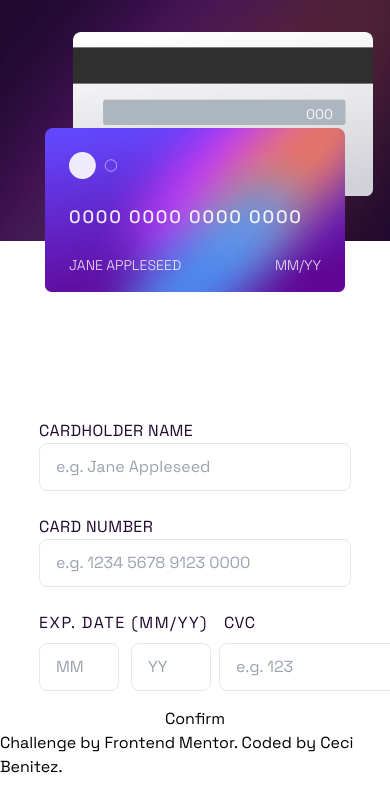
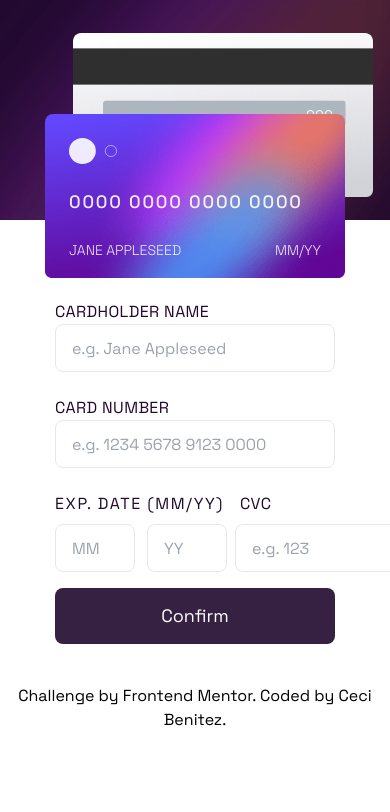
Before and after one commit to UnicornDad8/interactive-card-details-form, a Next.js app: page / in a window 390 px wide. Shown: the top 812 px of the page. Built offline with nearby package versions, Linux system fonts and the light colour scheme.

Commit message:
Finishing form styles

```diff
--- a/src/components/complete/index.js
+++ b/src/components/complete/index.js
@@ -12,7 +12,7 @@ function Form() {
           "flex flex-col h-[40%] bg-cover bg-main-desktop bg-no-repeat lg:w-1/3 lg:h-full"
         }
       >
-        <footer className="relative bottom-0 flex justify-center mt-48 mb-4 text-xs lg:absolute lg:mt-0">
+        <footer className="relative bottom-0 flex justify-center text-xs text-center lg:absolute lg:mt-0">
           <div>
             Challenge by{" "}
             <a
--- a/src/components/form/index.js
+++ b/src/components/form/index.js
@@ -129,11 +129,11 @@ function Form() {
 
   return (
     <main
-      className={`flex flex-col h-screen w-screen ${grotesk.className} overflow-hidden lg:flex-row`}
+      className={`w-screen flex flex-col h-auto lg:h-screen ${grotesk.className} overflow-hidden lg:flex-row`}
     >
-      <div className="flex flex-col h-[40%] bg-cover bg-main-desktop bg-no-repeat lg:w-1/3 lg:h-full">
+      <div className="flex flex-col h-[220px] bg-cover bg-main-desktop bg-no-repeat lg:w-1/3 lg:h-full">
         <div className="flex flex-col items-center justify-start h-full p-4 space-y-4 lg:justify-center lg:items-start">
-          <div className="absolute rounded-lg bg-contain bg-no-repeat bg-card-front w-[300px] h-44 z-10 mt-28 lg:mt-[13%] lg:h-64 lg:relative lg:w-[450px] lg:ml-12">
+          <div className="absolute rounded-lg bg-contain bg-no-repeat bg-card-front w-[300px] h-44 z-10 mt-[25%] lg:mt-[13%] lg:h-64 lg:relative lg:w-[450px] lg:ml-12">
             <img
               src="/card-logo.svg"
               alt="logo"
@@ -152,17 +152,17 @@ function Form() {
               </p>
             </section>
           </div>
-          <div className="absolute rounded-lg bg-contain bg-no-repeat bg-card-back w-[300px] h-44 ml-14 lg:h-64 lg:relative lg:w-[450px] lg:ml-32">
+          <div className="absolute top-[2%] rounded-lg bg-contain bg-no-repeat bg-card-back w-[300px] h-44 ml-14 lg:h-64 lg:relative lg:w-[450px] lg:ml-32">
             <p className="absolute text-sm right-10 top-[4.5rem] text-white lg:right-14 lg:top-[6.8rem] lg:text-md opacity-90">
               {cvc.length > 0 ? cvc : "000"}
             </p>
           </div>
         </div>
       </div>
-      <div className="flex flex-col justify-center w-full h-full lg:items-center">
+      <div className="flex flex-col justify-center w-full h-full mt-16 lg:mt-0 lg:items-center">
         <div
           id="complete"
-          className="flex-col items-center self-center justify-center hidden space-y-6 mt-28 lg:mt-0 w-96 h-96"
+          className="flex-col items-center self-center justify-center hidden p-4 mt-16 space-y-6 md:p-0 lg:mt-0 w-96 h-96"
         >
           <img src="/icon-complete.svg" alt="complete" className="w-28 h-28" />
           <h1 className="text-2xl font-bold tracking-widest text-center uppercase text-very-dark-violet">
@@ -173,7 +173,7 @@ function Form() {
           </p>
           <button
             type="submit"
-            className="w-full text-lg text-white rounded-lg h-14 bg-very-dark-violet lg:w-96"
+            className="w-[80%] mx-auto text-lg text-white opacity-90 rounded-lg h-14 bg-very-dark-violet lg:w-96"
             onClick={() => onContinue()}
           >
             Continue
@@ -181,7 +181,7 @@ function Form() {
         </div>
         <div
           id="form"
-          className="mt-28 lg:mt-0 flex flex-col gap-4 self-center w-[80%] lg:items-center"
+          className="p-4 md:p-0 flex flex-col gap-4 self-center w-[80%] lg:items-center"
         >
           <div className="flex flex-col">
             <span className="tracking-wide text-very-dark-violet">
@@ -298,12 +298,16 @@ function Form() {
               </div>
             </div>
           </div>
-          <button type="submit" onClick={(e) => onFormSubmit(e)}>
+          <button
+            type="submit"
+            onClick={(e) => onFormSubmit(e)}
+            className="w-auto text-lg text-white rounded-lg opacity-90 h-14 bg-very-dark-violet lg:w-96"
+          >
             Confirm
           </button>
         </div>
 
-        <footer>
+        <footer className="mt-6 text-center">
           <div>
             Challenge by{" "}
             <a
```
